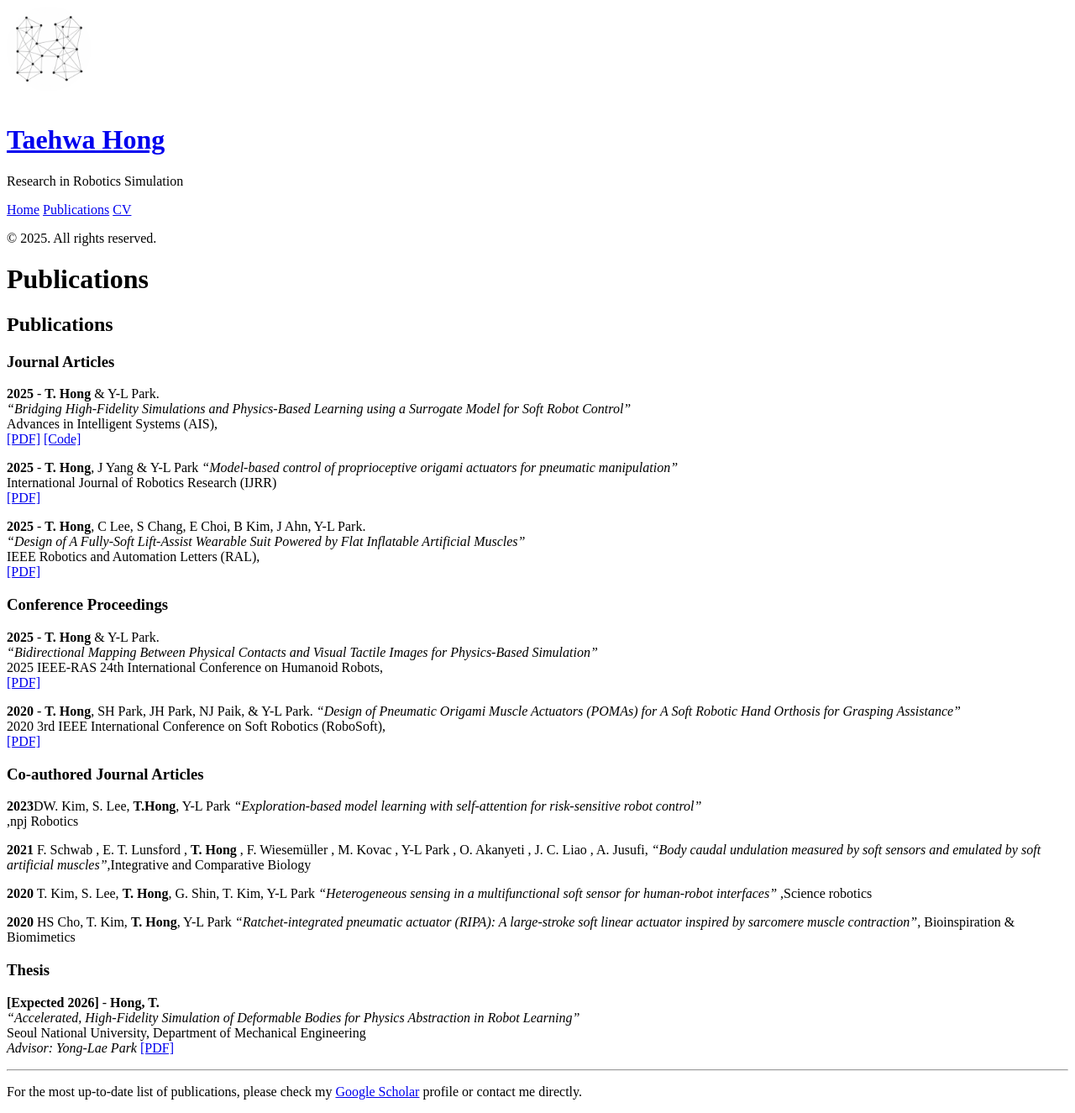
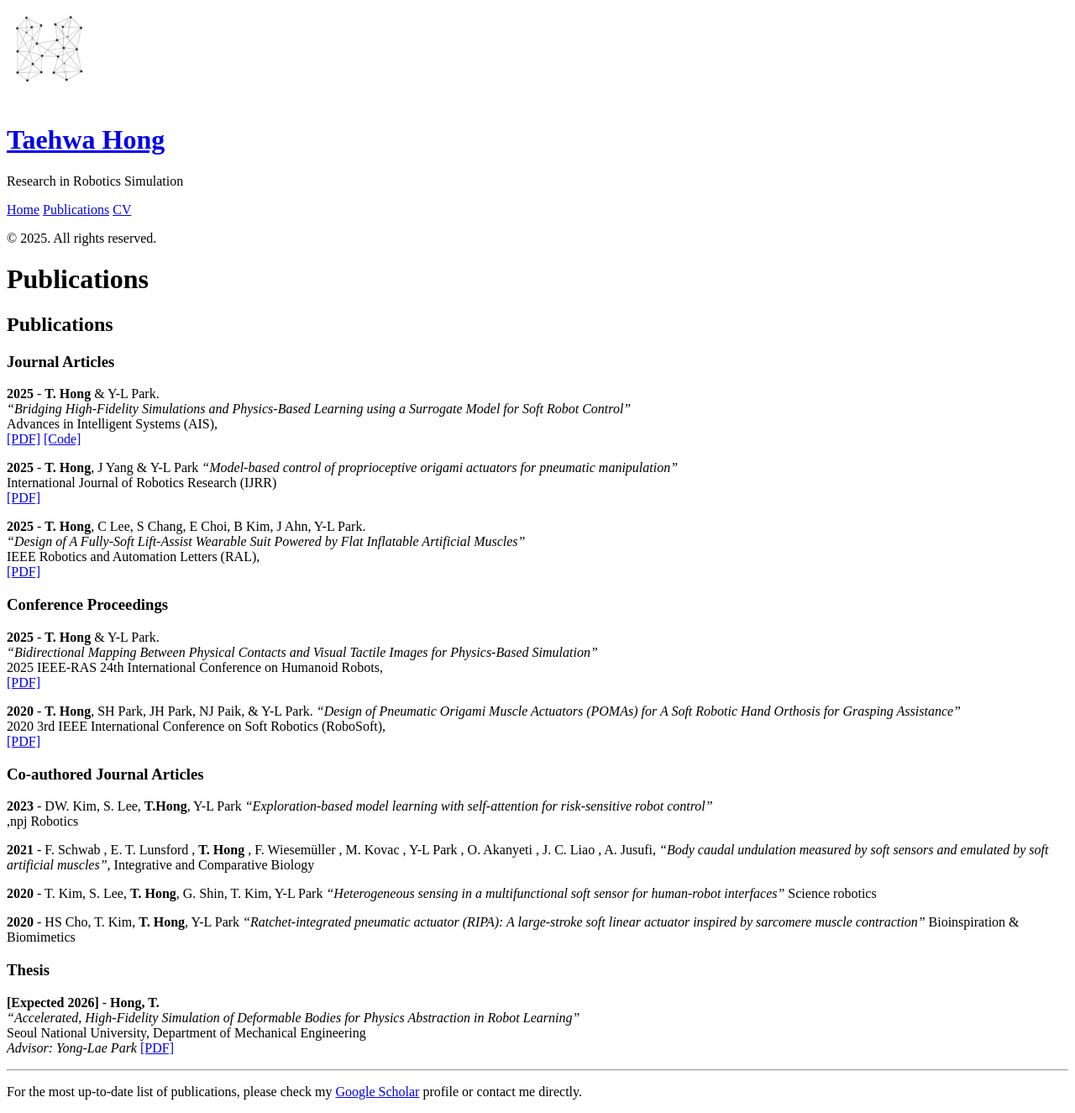
Before and after one commit to ndolphin-github/ndolphin-github.github.io, a Jekyll site: the page built from publications.md, in a window 1280 px wide. Shown: the whole page at 84% size. Built offline with Jekyll 4.4.1, drawn with Linux system fonts in a browser that asks for light colours.

```diff
--- a/publications.md
+++ b/publications.md
@@ -38,19 +38,21 @@
 
 ### Co-authored Journal Articles
 
-**2023**DW. Kim, S. Lee, **T.Hong**, Y-L Park
+**2023** - DW. Kim, S. Lee, **T.Hong**, Y-L Park
 *"Exploration-based model learning with self-attention for risk-sensitive robot control"*
 ,npj Robotics
 
-**2021** F. Schwab , E. T. Lunsford , **T. Hong** , F. Wiesemüller , M. Kovac , Y-L Park , O. Akanyeti , J. C. Liao , A. Jusufi,
-*"Body caudal undulation measured by soft sensors and emulated by soft artificial muscles"*,Integrative and Comparative Biology
+**2021** - F. Schwab , E. T. Lunsford , **T. Hong** , F. Wiesemüller , M. Kovac , Y-L Park , O. Akanyeti , J. C. Liao , A. Jusufi,
+*"Body caudal undulation measured by soft sensors and emulated by soft artificial muscles"*,
+Integrative and Comparative Biology
 
-**2020** T. Kim, S. Lee, **T. Hong**, G. Shin, T. Kim, Y-L Park
+**2020** - T. Kim, S. Lee, **T. Hong**, G. Shin, T. Kim, Y-L Park
 *"Heterogeneous sensing in a multifunctional soft sensor for human-robot interfaces"*
-,Science robotics
+Science robotics
 
-**2020** HS Cho, T. Kim, **T. Hong**, Y-L Park
-*"Ratchet-integrated pneumatic actuator (RIPA): A large-stroke soft linear actuator inspired by sarcomere muscle contraction"*, Bioinspiration & Biomimetics
+**2020** - HS Cho, T. Kim, **T. Hong**, Y-L Park
+*"Ratchet-integrated pneumatic actuator (RIPA): A large-stroke soft linear actuator inspired by sarcomere muscle contraction"*
+Bioinspiration & Biomimetics
 
 ### Thesis
 
```
